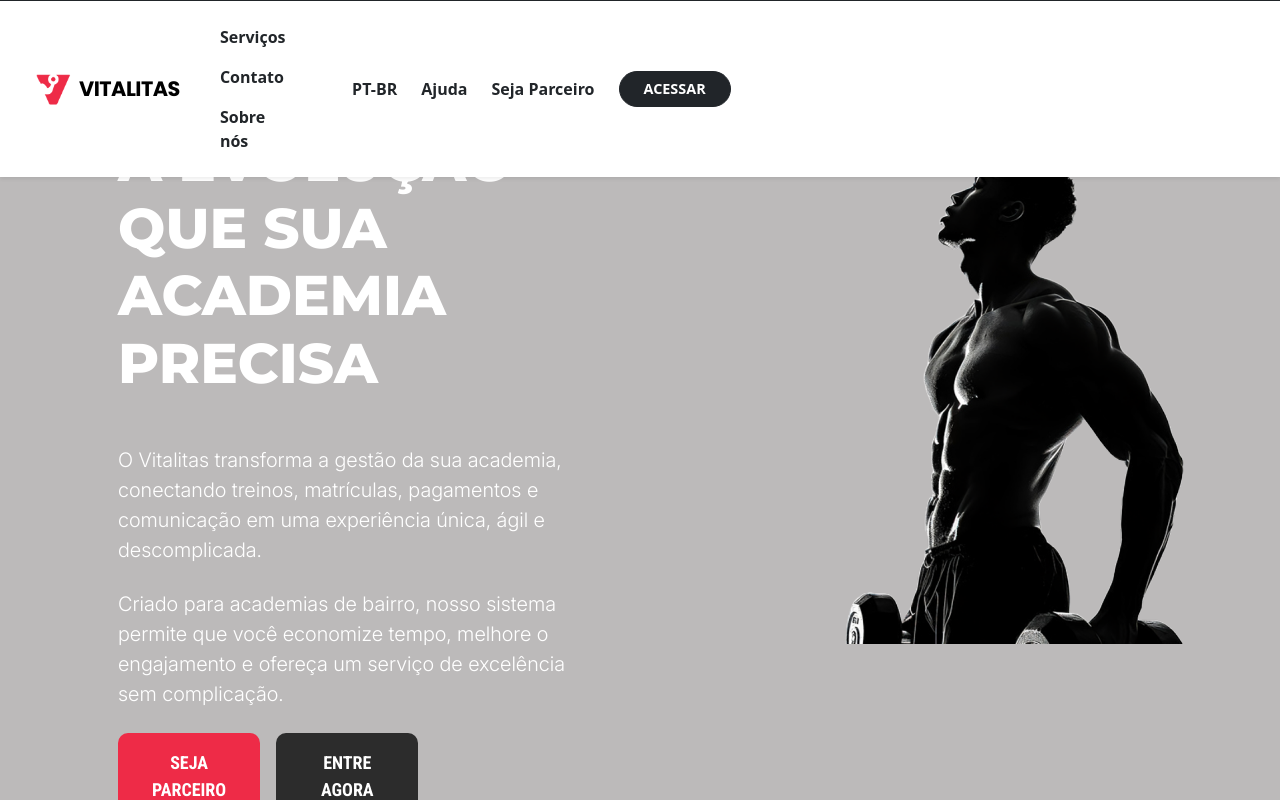
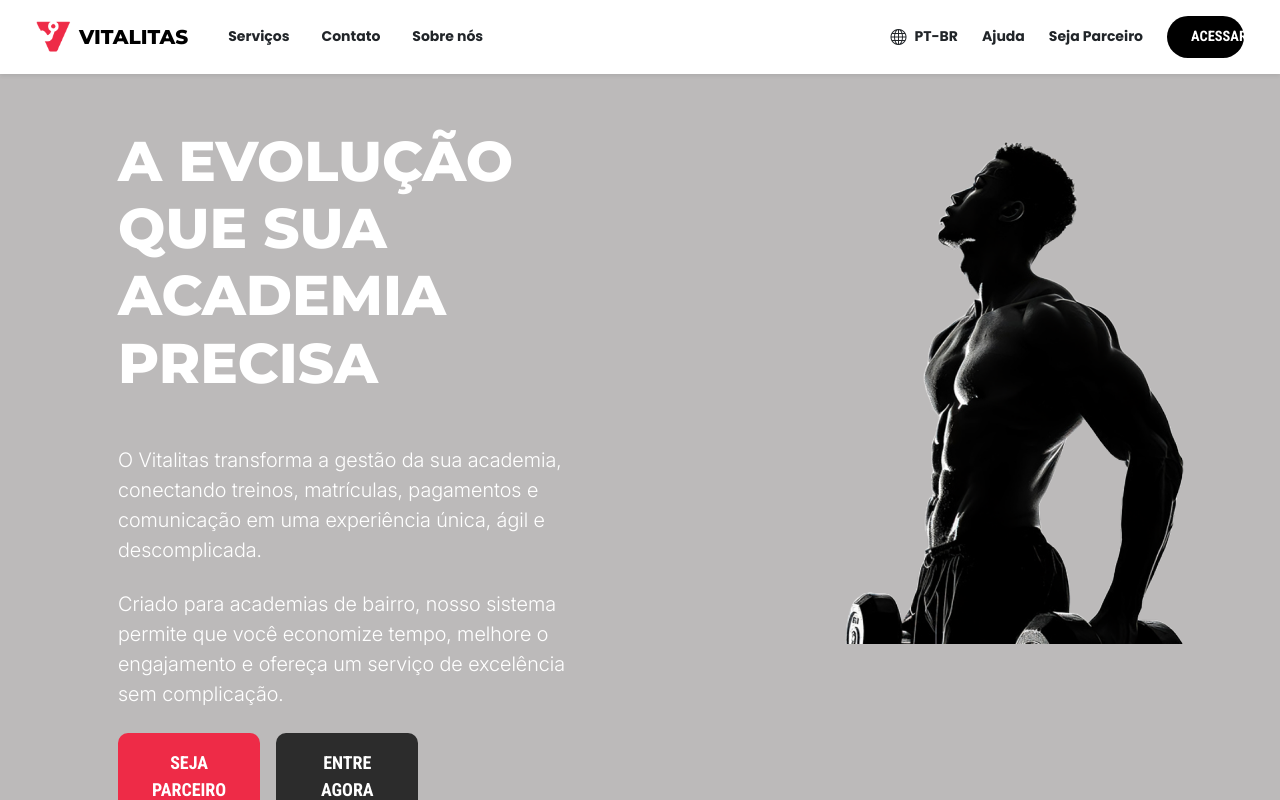
Before and after one commit to VitalitasPJT/vitalitas-frontend-app, a React (Vite) app: page / in a window 1280 px wide. Shown: the top 800 px of the page. Built offline with nearby package versions, Linux system fonts and the light colour scheme.

Commit message:
mudando a navbar para a v2

```diff
--- a/src/components/NavbarLandingPage.tsx
+++ b/src/components/NavbarLandingPage.tsx
@@ -5,12 +5,14 @@
 const Navbar: React.FC = () => {
     return (
         <nav
-            className="navbarLandingPage container-fluid border-top border-dark fixed-top bg-white py-3 shadow-sm"
+            className="navbarLandingPage container-fluid fixed-top bg-white py-3 shadow-sm"
             style={{ zIndex: 1000 }}
         >
-            <div className="row align-items-center px-4">
-                {/* ESQUERDA - Logo + Nome */}
-                <div className="col-md-3 d-flex align-items-center gap-2">
+            <div className="row align-items-center px-4 justify-content-between">
+                {/* ESQUERDA - Logo + Nome + Nav */}
+                <div className="col-md-6 d-flex align-items-center">
+                    {/* Logo + Nome */}
+                    <div className="d-flex align-items-center gap-2 me-4">
                         <img
                             src="./src/assets/imgs/logo_loginPage.png"
                             alt="logo_vitalitas"
@@ -18,24 +20,29 @@
                             style={{ maxWidth: '35px', height: 'auto' }}
                         />
                         <h1
-                        className="font-nav mb-0"
-                        style={{ color: '#000', letterSpacing: '-0.5px' }}
+                            className="font-title mb-0"
+                            style={{ color: '#000', fontSize: '20px' }}
                         >
                             VITALITAS
                         </h1>
+                    </div>
 
-                    <ul className="nav fw-semibold">
-                        <li className="nav-item mx-3">
+                    {/* Itens de Navegação */}
+                    <ul className="nav">
+                        <li className="nav-item font-nav"
+                            >
                             <Link to="/servicos" className="nav-link text-dark hover-link">
                                 Serviços
                             </Link>
                         </li>
-                        <li className="nav-item mx-3">
+                        <li className="nav-item font-nav"
+                            >
                             <Link to="/contato" className="nav-link text-dark hover-link">
                                 Contato
                             </Link>
                         </li>
-                        <li className="nav-item mx-3">
+                        <li className="nav-item font-nav"
+                            >
                             <Link to="/sobre" className="nav-link text-dark hover-link">
                                 Sobre nós
                             </Link>
@@ -44,25 +51,30 @@
                 </div>
 
                 {/* DIREITA - Idioma, Ajuda, Parceiro e Botão */}
-                <div className="col-md-4 d-flex justify-content-end align-items-center gap-4">
-                    <span className="fw-semibold text-dark">PT-BR</span>
-                    <Link to="/ajuda" className="text-dark fw-semibold text-decoration-none hover-link">
+                <div className="col-md-6 d-flex justify-content-end align-items-center gap-4">
+                    <div className="d-flex align-items-center gap-2">
+                        <i className="bi bi-globe text-dark"></i>
+                        <span className="text-dark font-nav">PT-BR</span> {/* fazer dps essa parte ser clicavel e mudar o idioma?*/ }
+                    </div>
+
+                    <Link to="/ajuda" className="text-dark font-nav text-decoration-none hover-link">
                         Ajuda
                     </Link>
-                    <Link to="/parceiro" className="text-dark fw-semibold text-decoration-none hover-link">
+                    <Link to="/parceiro" className="text-dark font-nav text-decoration-none hover-link">
                         Seja Parceiro
                     </Link>
                     <Link
                         to="/login"
-                        className="btn btn-dark rounded-pill px-4 fw-bold"
-                        style={{ fontSize: '0.9rem' }}
+                        className="btn_blackColor rounded-pill px-4 fw-bold"
+                        style={{ fontSize: '0.9rem'}}
                     >
                         ACESSAR
                     </Link>
                 </div>
+
             </div>
 
-            {/* Pequeno CSS inline para hover */}
+            {/* Estilo hover para os links */}
             <style>
                 {`
                 .hover-link:hover {
--- a/src/index.css
+++ b/src/index.css
@@ -48,7 +48,7 @@
 
 .font-nav {
   font-family: var(--font-nav);
-  font-size: 1.3rem;
+  font-size: 14px;
 }
 
 .font-text {
@@ -76,6 +76,23 @@
   background-color: #e6445d;
 }
 
+.btn_blackColor {
+  background-color: var(--dark-color);
+  color: white;
+  font-family: var(--font-button);
+  padding: 10px 20px;
+  border-radius: 10px;
+  text-decoration: none;
+  font-size: large;
+  width: 13%;
+  text-align: center;
+}
+
+.btn_blackColor:hover {
+  transform: scale(1.03);
+  background-color: #e6445d;
+}
+
 .btn_greyColor {
   background-color: var(--grey-color);
   color: white;
```
Lines whose indentation alone changed are shown as unchanged.
